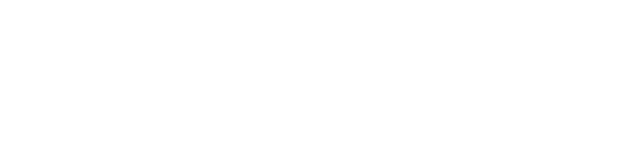
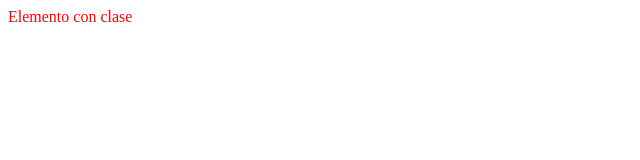
Before and after one commit to blockmaker-academy/dom-y-eventos-js, a website: page src/ejercicio-09/index.html in a window 1280 px wide. Shown: the whole page, without its empty margins (0-640 px from the left). Drawn offline with Linux system fonts and the light colour scheme.

Commit message:
Anadir ejercicio-09

```diff
--- a/src/ejercicio-09/index.html
+++ b/src/ejercicio-09/index.html
@@ -7,9 +7,14 @@
   </head>
   <body>
     <!-- Escribe tu codigo html aqui -->
-
+<div id="miElemento">Elemento con clase</div>
     <script>
       // Escribe tu codigo javascript aqui
+      const elemento = document.getElementById('miElemento')
+      elemento.classList.add('nuevaClase')
+      const elementoClase = document.getElementsByClassName('nuevaClase')
+      console.log(elementoClase[0])
+      elementoClase[0].style.color ='red'
     </script>
   </body>
 </html>
```
